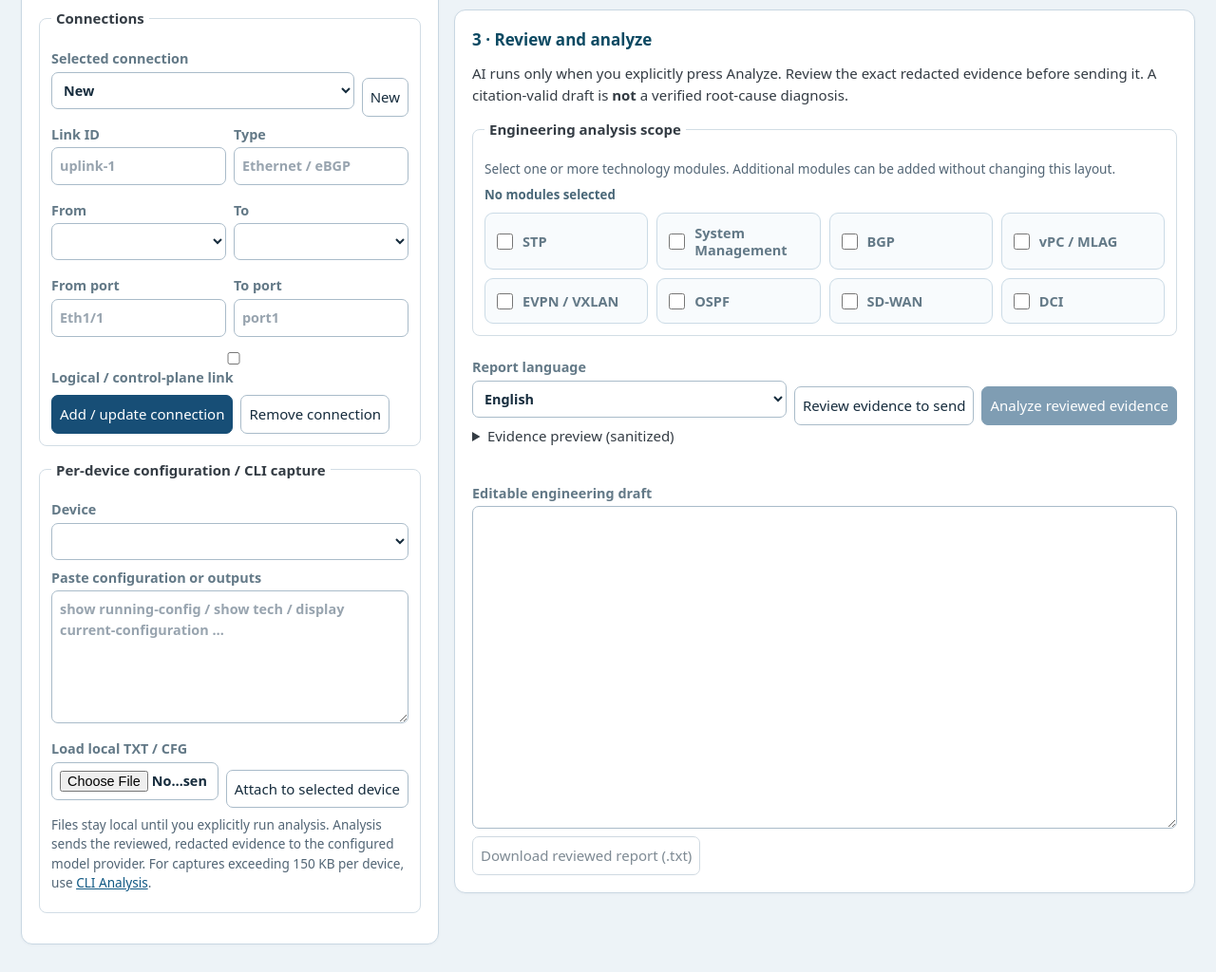
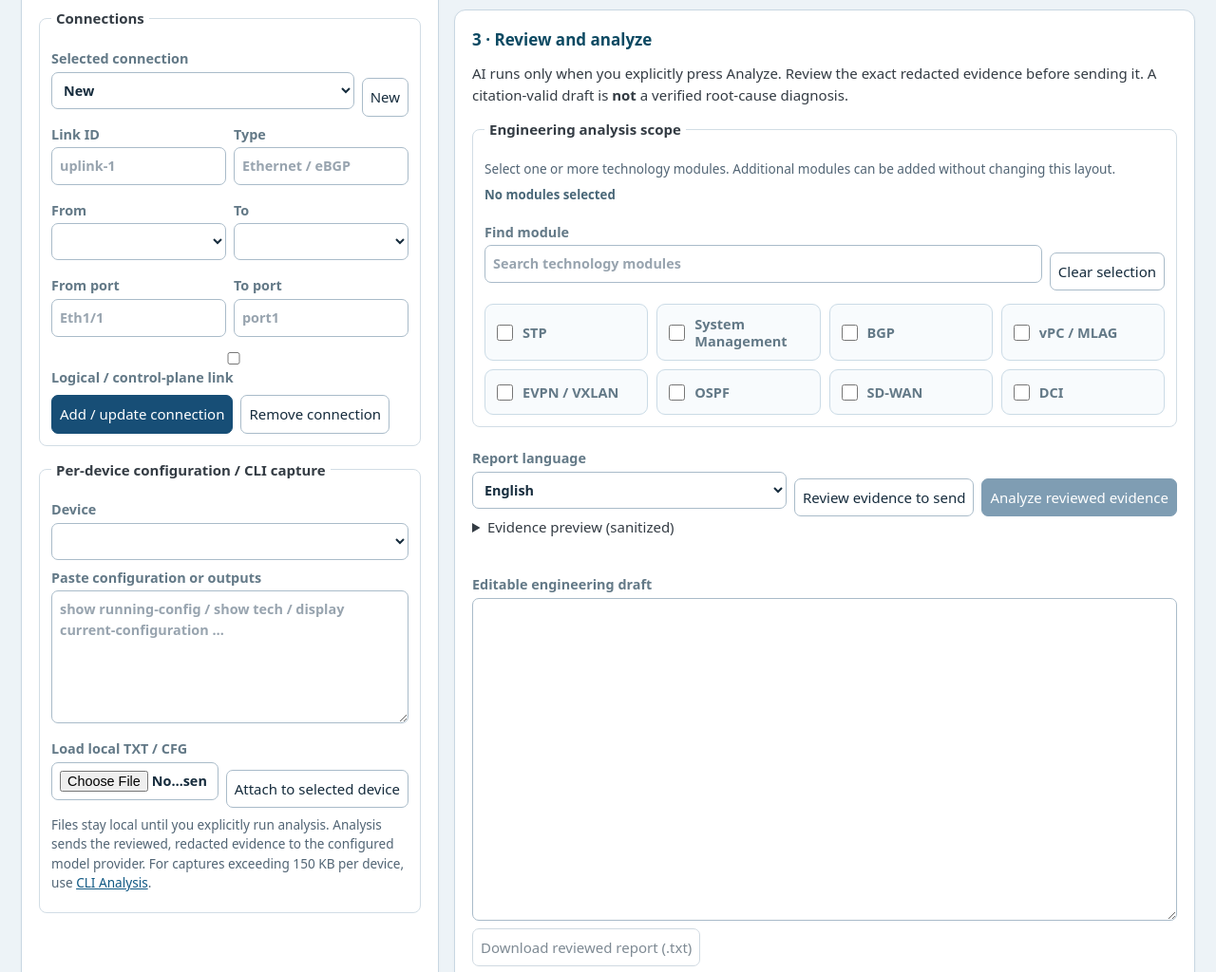
Before and after one commit to gunaltural/network_configurator, a website: page ai-topology.html in a window 1280 px wide. Shown: the part 780-1804 px from the top of the page at 95% size. Drawn offline with Linux system fonts and the light colour scheme.

Commit message:
ui(beta): add scalable technology search and clear selection to analysis scope

```diff
--- a/ai-topology.html
+++ b/ai-topology.html
@@ -19,7 +19,8 @@ textarea{width:100%;min-height:140px;resize:vertical}pre{padding:12px;background
 #analysisResult{min-height:340px}#status{min-height:1.5em;font-weight:600;color:#174e76}
 #status[data-error="true"]{color:#a12828}#sourceLabel{font-size:.9rem}
 @media(max-width:900px){.grid{grid-template-columns:1fr}main{padding:12px}#topologyCanvas{height:290px}}
-#analysisScope{margin-top:14px}#moduleChoices{display:grid;grid-template-columns:repeat(auto-fill,minmax(170px,1fr));gap:9px}#moduleChoices label{display:flex;align-items:center;gap:10px;margin:0;padding:11px 12px;border:1px solid #cbdbe6;background:#f8fbfd;border-radius:9px;cursor:pointer;min-height:48px;font-size:.91rem;font-weight:600;line-height:1.25}#moduleChoices label:has(input:checked){background:#e4f2fa;border-color:#2c83ac;color:#124968}#moduleChoices input{width:17px;height:17px;flex:0 0 17px;margin:0;accent-color:#186b9a}#scopeCount{font-size:.83rem;color:#496778;font-weight:650}#originalDesignImage{display:block;width:100%;height:auto;max-height:500px;object-fit:contain;background:#f8fbfd;border:1px solid #d5dfe7;border-radius:9px}#topologyMode{display:flex;gap:8px;flex-wrap:wrap;margin:10px 0}#topologyMode button[aria-pressed="true"]{background:#174e76;color:#fff}#originalDesignPane[hidden],#editableTopologyPane[hidden]{display:none}</style></head>
+#analysisScope{margin-top:14px}#moduleChoices{display:grid;grid-template-columns:repeat(auto-fill,minmax(170px,1fr));gap:9px}#moduleChoices label{display:flex;align-items:center;gap:10px;margin:0;padding:11px 12px;border:1px solid #cbdbe6;background:#f8fbfd;border-radius:9px;cursor:pointer;min-height:48px;font-size:.91rem;font-weight:600;line-height:1.25}#moduleChoices label:has(input:checked){background:#e4f2fa;border-color:#2c83ac;color:#124968}#moduleChoices input{width:17px;height:17px;flex:0 0 17px;margin:0;accent-color:#186b9a}#scopeCount{font-size:.83rem;color:#496778;font-weight:650}#originalDesignImage{display:block;width:100%;height:auto;max-height:500px;object-fit:contain;background:#f8fbfd;border:1px solid #d5dfe7;border-radius:9px}#topologyMode{display:flex;gap:8px;flex-wrap:wrap;margin:10px 0}#topologyMode button[aria-pressed="true"]{background:#174e76;color:#fff}#originalDesignPane[hidden],#editableTopologyPane[hidden]{display:none}#moduleChoices label[hidden]{display:none}#scopeTools{margin:10px 0 14px}#scopeTools label{flex:1 1 220px}#scopeTools button{flex:0 0 auto}
+</style></head>
 <body><main>
 <header><div><a href="/">Network Configurator</a> / AI Analysis <a id="returnToDesign" href="/" hidden>Return to Design</a> <h1>AI Topology Workspace</h1><p class="muted">Start from a design or template. Edit devices, links and configurations without changing the original Design project.</p></div><span id="sourceLabel">Independent workspace</span></header>
 <div class="grid"><section class="panel" aria-label="Topology editor">
@@ -58,7 +59,7 @@ textarea{width:100%;min-height:140px;resize:vertical}pre{padding:12px;background
 <p class="hint">Existing Design checks validate selected inputs. They do not prove deployment or independent correctness of every generated configuration. AI reviews these as context, not as a precomputed answer.</p>
 </section>
 <p>AI runs only when you explicitly press Analyze. Review the exact redacted evidence before sending it. A citation-valid draft is <strong>not</strong> a verified root-cause diagnosis.</p>
-<fieldset id="analysisScope"><legend>Engineering analysis scope</legend><p class="hint">Select one or more technology modules. Additional modules can be added without changing this layout.</p><p id="scopeCount" role="status">No modules selected</p><div id="moduleChoices" aria-label="Engineering modules"><label><input type="checkbox" value="STP"><span>STP</span></label><label><input type="checkbox" value="SYSTEM"><span>System Management</span></label><label><input type="checkbox" value="BGP"><span>BGP</span></label><label><input type="checkbox" value="VPC"><span>vPC / MLAG</span></label><label><input type="checkbox" value="EVPN"><span>EVPN / VXLAN</span></label><label><input type="checkbox" value="OSPF"><span>OSPF</span></label><label><input type="checkbox" value="SDWAN"><span>SD-WAN</span></label><label><input type="checkbox" value="DCI"><span>DCI</span></label></div></fieldset>
+<fieldset id="analysisScope"><legend>Engineering analysis scope</legend><p class="hint">Select one or more technology modules. Additional modules can be added without changing this layout.</p><p id="scopeCount" role="status">No modules selected</p><div class="control" id="scopeTools"><label>Find module<input id="moduleSearch" type="search" placeholder="Search technology modules" autocomplete="off"></label><button type="button" id="clearModules">Clear selection</button></div><div id="moduleChoices" aria-label="Engineering modules"><label><input type="checkbox" value="STP"><span>STP</span></label><label><input type="checkbox" value="SYSTEM"><span>System Management</span></label><label><input type="checkbox" value="BGP"><span>BGP</span></label><label><input type="checkbox" value="VPC"><span>vPC / MLAG</span></label><label><input type="checkbox" value="EVPN"><span>EVPN / VXLAN</span></label><label><input type="checkbox" value="OSPF"><span>OSPF</span></label><label><input type="checkbox" value="SDWAN"><span>SD-WAN</span></label><label><input type="checkbox" value="DCI"><span>DCI</span></label></div></fieldset>
 <div class="control"><label>Report language<select id="language"><option value="en">English</option><option value="tr">Türkçe</option></select></label><button id="preview">Review evidence to send</button><button id="analyze" class="primary" disabled>Analyze reviewed evidence</button></div>
 <details id="evidenceDetails"><summary>Evidence preview (sanitized)</summary><pre id="evidencePreview"></pre></details>
 <p id="status" role="status"></p>
```
